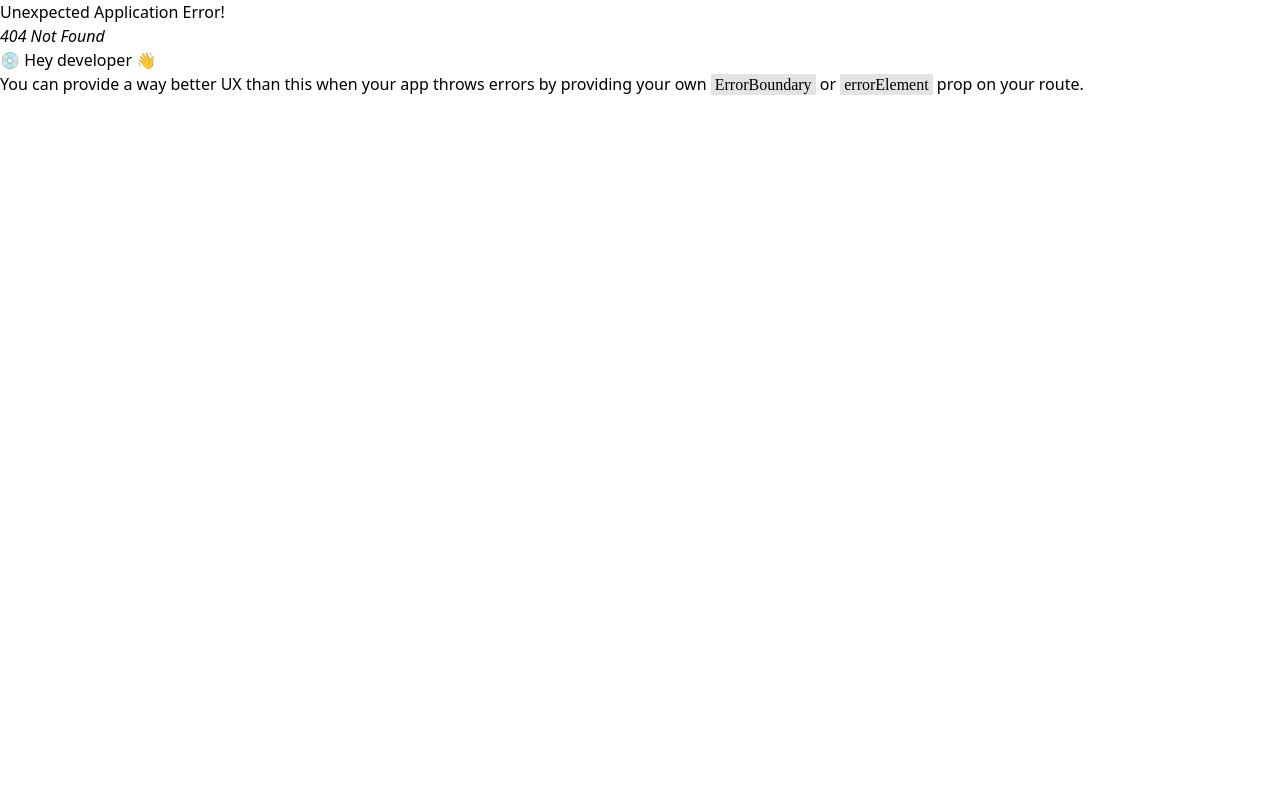
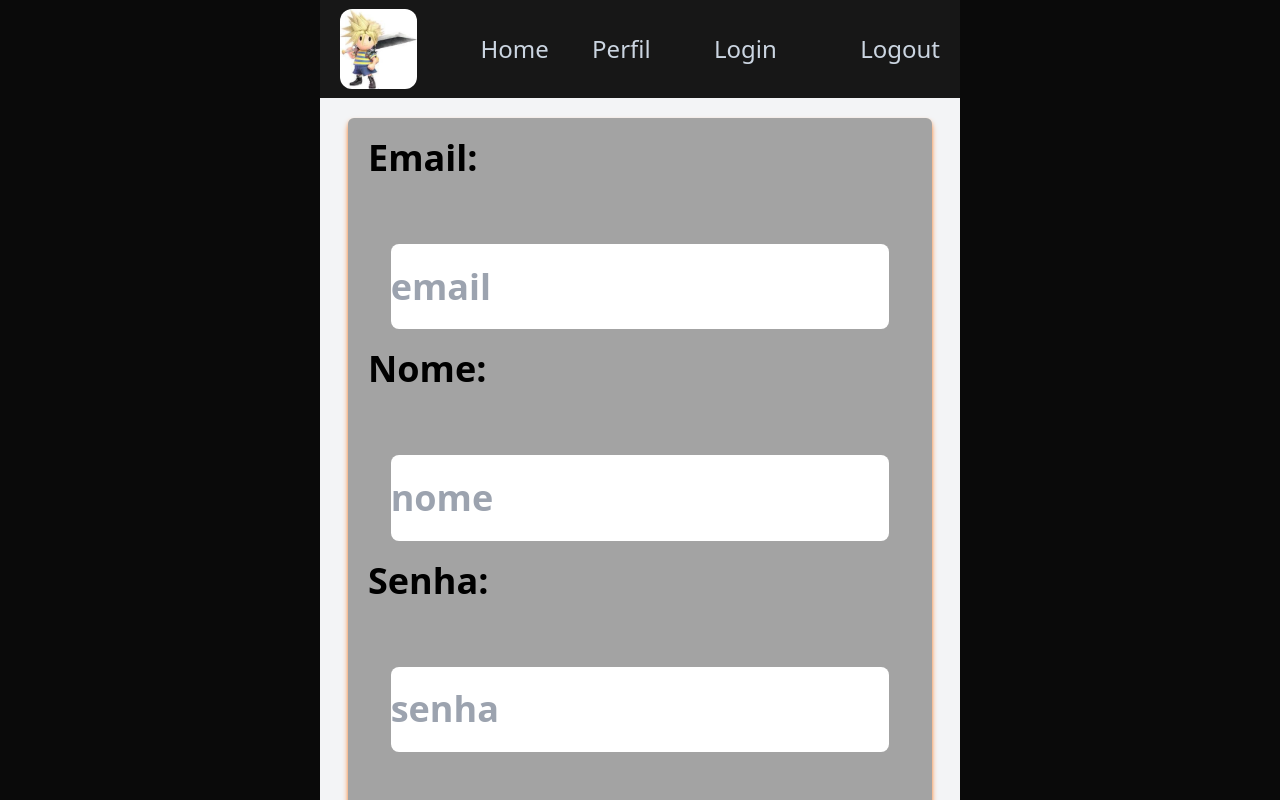
Before and after one commit to EdPPF/trainee2023-frontEnd, a React (Vite) app: page /create in a window 1280 px wide. Before the commit this address had no page. Shown: the top 800 px of the page. Built offline with nearby package versions, Linux system fonts and the light colour scheme.

Commit message:
Criada página de criação de usuário, sua rota e integração com a API. Parece que deu tudo certo :smile:

```diff
--- a/src/App.jsx
+++ b/src/App.jsx
@@ -6,6 +6,7 @@ import { Profile } from "./pages/Profile";
 import { PostsIndex } from "./pages/PostsIndex";
 import { AnimeIndex } from "./pages/AnimeIndex";
 import { UserContextProvider } from "./utils/UserContext";
+import { CreateUser } from "./pages/CreateUser";
 
 const router = createBrowserRouter([
   {
@@ -23,6 +24,10 @@ const router = createBrowserRouter([
       {
         path: "/profile",
         element: <Profile/>
+      },
+      {
+        path: "/create",
+        element: <CreateUser/>
       },
       {
         path: "/posts",
--- /dev/null
+++ b/src/pages/CreateUser.jsx
@@ -0,0 +1,65 @@
+import { useEffect, useState } from "react";
+import { api } from "../utils/api"
+
+export function CreateUser() {
+    const [email, setEmail] = useState("");
+    const [name, setName] = useState("");
+    const [password, setPassword] = useState("");
+
+    const handleSubmit = (event) => {
+        if (!email || !name || !password) {
+            alert("Por favor, preencha todos os campos.");
+            return;
+        }
+
+        const response =  api.post("/v1/users/create", {
+            email, name, password
+        });
+
+        // useEffect(() => {
+        //     api.post("/v1/users/create")
+        //     .then((res) => {
+        //         setEmail(res.data.email);
+        //         setName(res.data.name);
+        //         setPassword(res.data.password);
+        //     });
+        // }, []);
+    };
+
+    return (
+        <div className="h-fit min-h-screen bg-gray-100 grid text-xl">
+            <div className="bg-neutral-400 grid justify-self-center m-5 min-h-1/2 shadow-md shadow-orange-500
+                rounded-md text-4xl font-bold">
+                    <form className="m-5 grid gap-5 justify-center"
+                     onSubmit={handleSubmit}
+                    >
+                        Email:
+                        <input type="email" placeholder="email" value={email}
+                        onChange={(event) => {
+                            setEmail(event.target.value);
+                        }}
+                        className="outline-none w-11/12 justify-self-center rounded-lg"
+                        />
+
+                        Nome:
+                        <input type="text" placeholder="nome" value={name}
+                        onChange={(event) => {
+                            setName(event.target.value);
+                        }}
+                        className="outline-none w-11/12 justify-self-center rounded-lg"
+                        />
+
+                        Senha:
+                        <input type="password" placeholder="senha" value={password}
+                        onChange={(event) => {
+                            setPassword(event.target.value);
+                        }}
+                        className="outline-none w-11/12 justify-self-center rounded-lg"
+                        />
+
+                        <button type="submit" className="hover:text-green-700 duration-200"> Entrar </button>
+                    </form>
+                </div>
+        </div>
+    )
+}
--- a/src/pages/Login.jsx
+++ b/src/pages/Login.jsx
@@ -76,7 +76,7 @@ export function Login() {
             <hr className="border-neutral-900 border-2 rounded-xl"/>
 
             <p className="mx-5 text-2xl font-medium">
-                Ainda não possui uma conta? <Link to="#"
+                Ainda não possui uma conta? <Link to="/create"
                 className="hover:text-orange-500 duration-200 underline">
                     Crie uma
                 </Link>!
```
